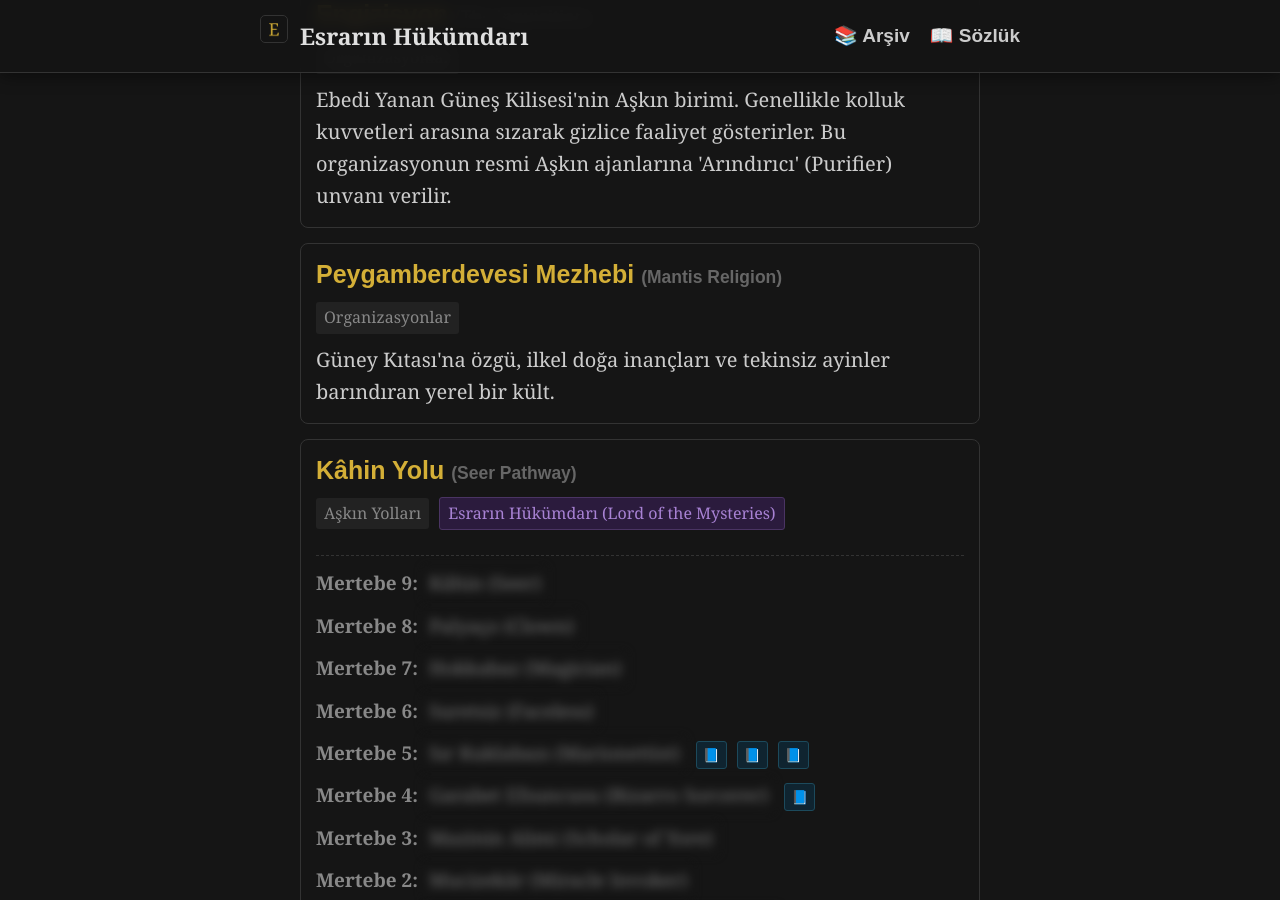
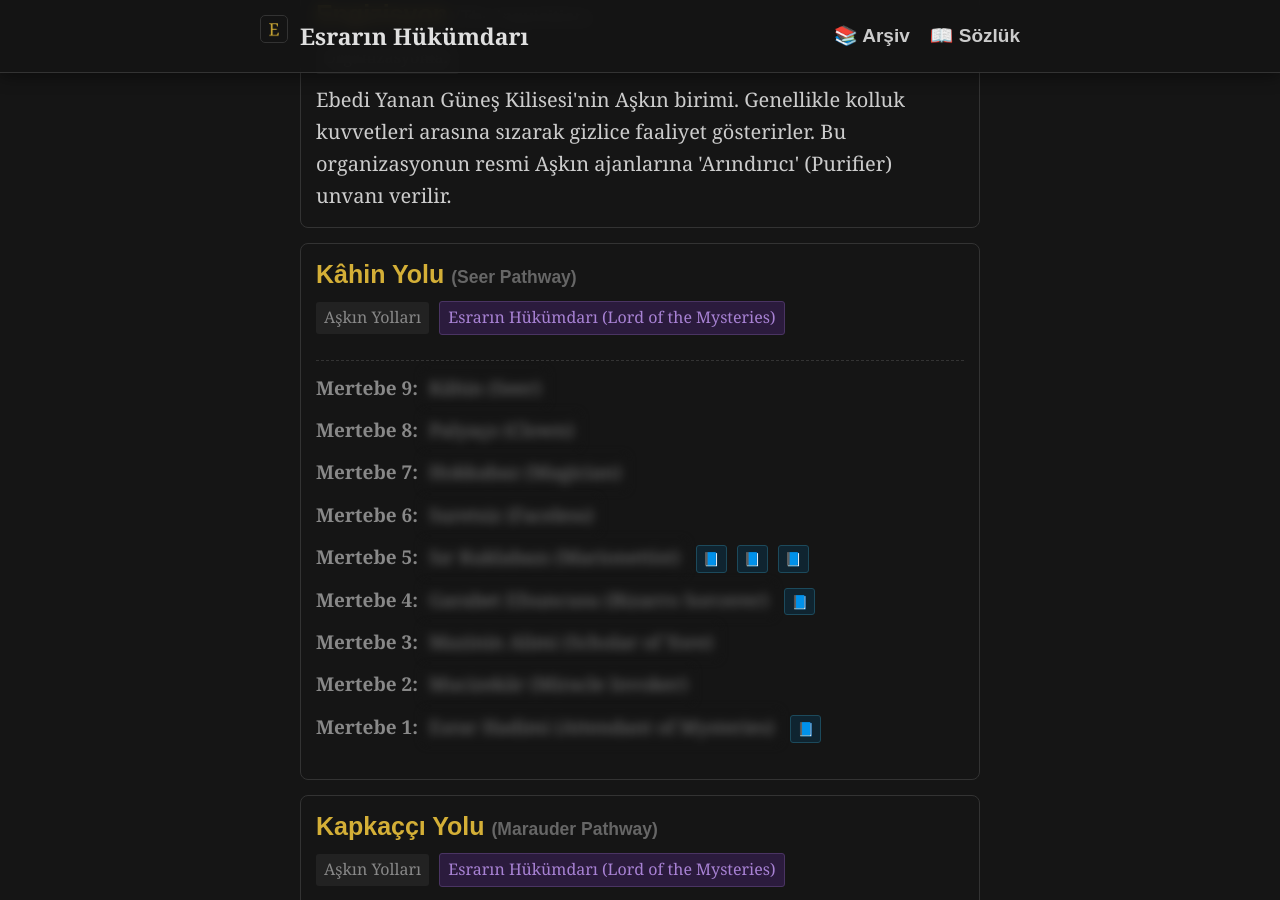
Before and after one commit to Imperium34/Imperium34.github.io, a Jekyll site: the page built from sozluk.html, in a window 1280 px wide and 900 px high, scrolled down 2938 px. Built offline with Jekyll 4.4.1, drawn with Linux system fonts in a browser that asks for light colours; comment, search, counter and statistics services are not loaded; some of the changed text lies outside the part shown.

Commit message:
Sözlük hata düzeltimi

```diff
--- a/_data/sozluk.yml
+++ b/_data/sozluk.yml
@@ -810,15 +810,6 @@
   mudahale: ceviri
   denetim: tamam
   ilk_gecis: 64
-
-- terim: "Peygamberdevesi Mezhebi"
-  ingilizce: "Mantis Religion"
-  kategori: "Organizasyonlar"
-  aciklama: "Güney Kıtası'na özgü, ilkel doğa inançları ve tekinsiz ayinler barındıran yerel bir kült."
-  bolum_siniri: 0
-  kaynak: metin
-  mudahale: ceviri
-  denetim: tamam
 
 # -----------------------
 # İLAHLAR VE YÜCE KADİMLER
@@ -929,7 +920,7 @@
   cevirmen_notu: "Tazim ismi satırları Circle of Inevitability Kanonundaki satırların yerine birebir tarafımca yazılmıştır. Literal çeviri değildir."
   bolum_siniri: 61
   kaynak: metin
-  mudahale: degistirme
+  mudahale: ozgun
   denetim: tamam
   ilk_gecis: 61
 
@@ -1419,7 +1410,7 @@
   yol_grubu: "Esrarın Hükümdarı (Lord of the Mysteries)"
   aciklama: "Alem-i Ervah ve Aslî Kale'nin Kutsanmışı,<br>Kadim zamanlardan neşet eden Esrar,<br>Engin bir tarihin Şahidi,<br>Beşeriyeti halas eden Melek,<br>Cümle fukara çocukların Hamisi,<br>Yüce Gehrman Sparrow."
   bolum_siniri: 1409
-  kaynak: metin
+  kaynak: metin_coi
   mudahale: ceviri
   denetim: tamam
 
```
